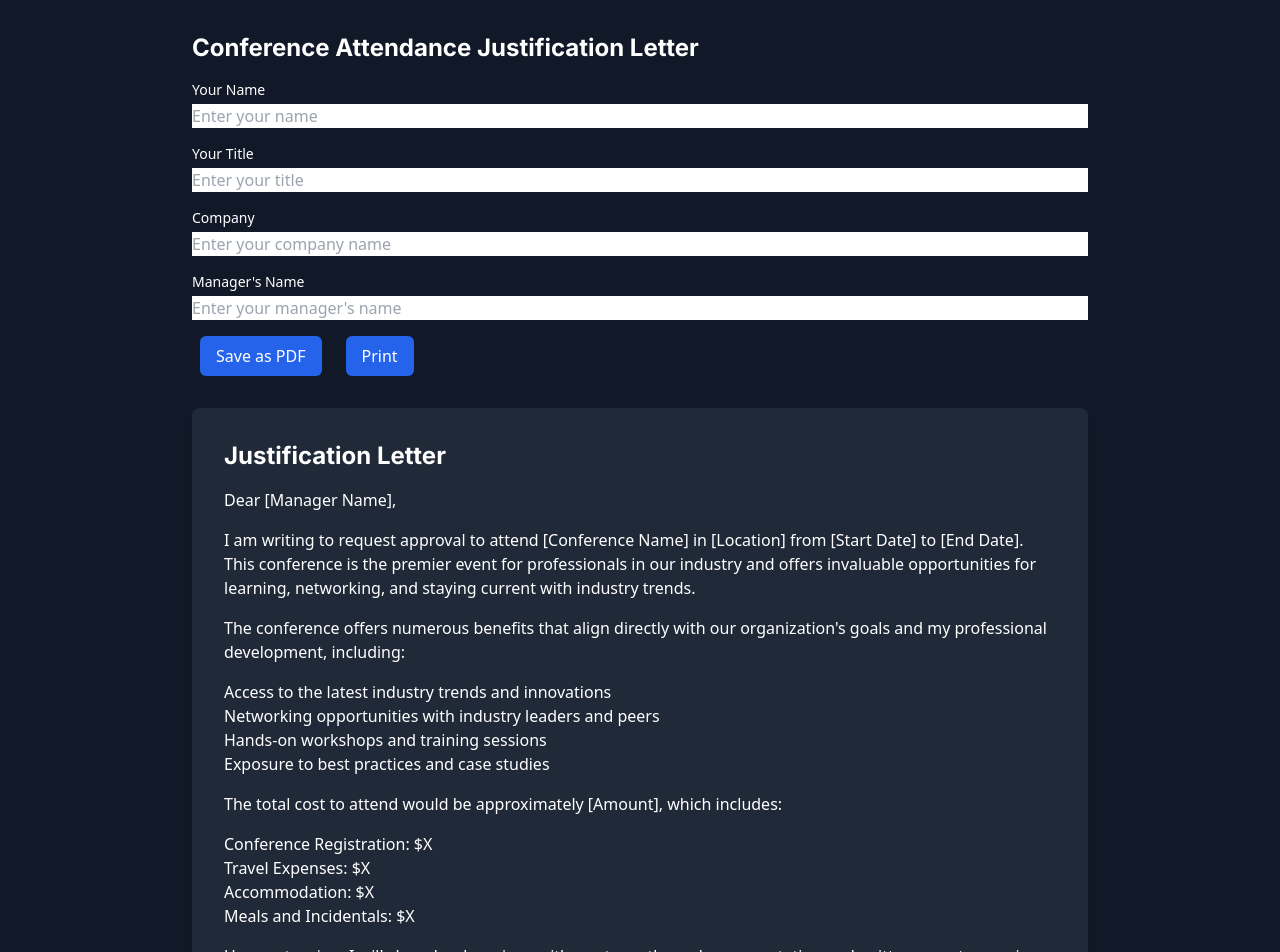
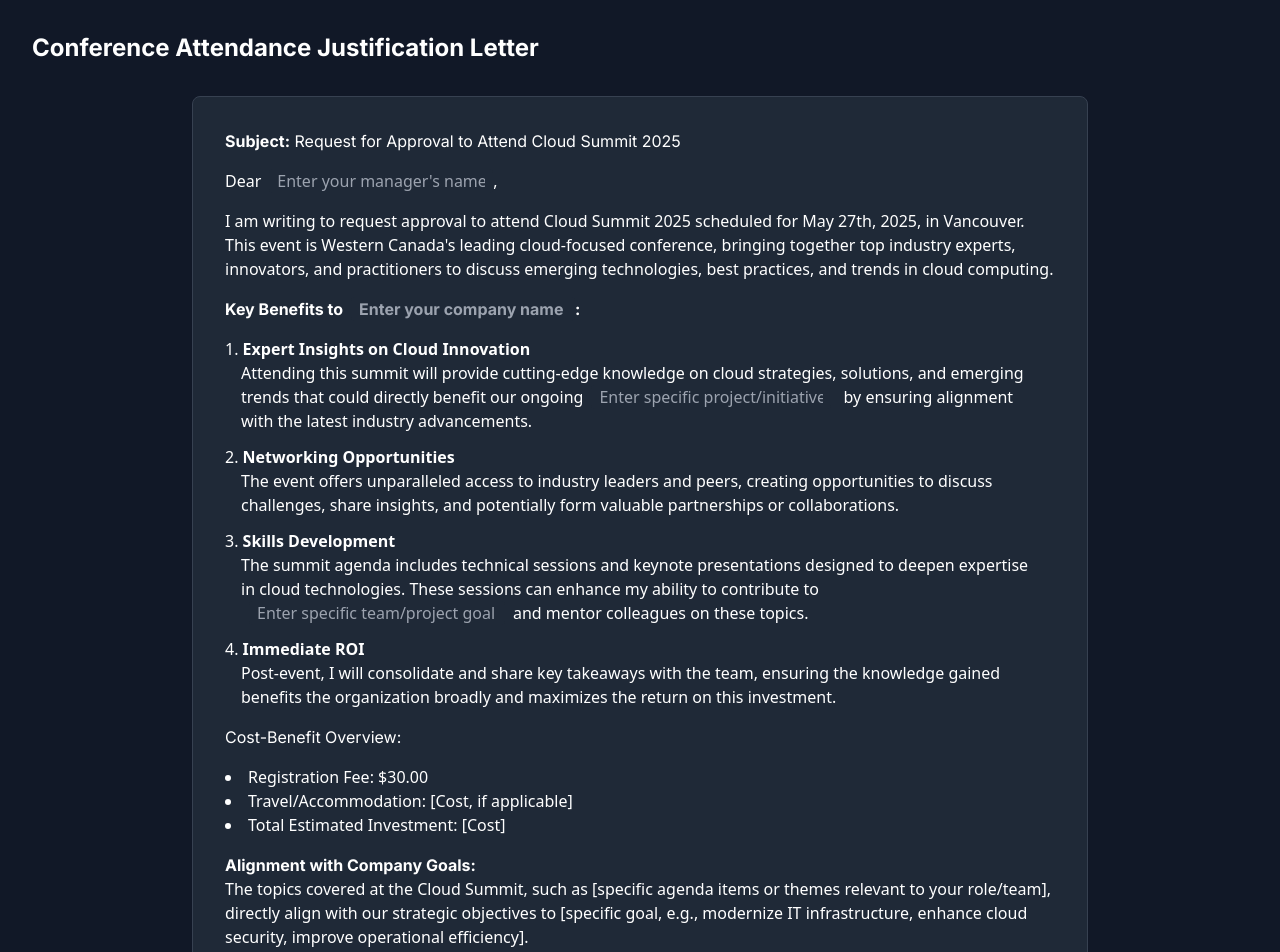
Before and after one commit to bibschan/cloud-summit-2025, a Next.js app: page /justification-letter in a window 1280 px wide. Shown: the top 952 px of the page. Built offline with nearby package versions, Linux system fonts and the light colour scheme.

Commit message:
removed input fields above and changed input directly to letter

```diff
--- a/src/components/justification-letter-pdf.tsx
+++ b/src/components/justification-letter-pdf.tsx
@@ -6,16 +6,20 @@ import { jsPDF } from 'jspdf';
 export default function JustificationLetterPDF() {
     const [formData, setFormData] = useState(
         {
+            managerName: '',
+            company: '',
+            specificProject: '',
+            specificTeam: '',
+            travelCost: '',
+            agenda: '',
+            goals: '',
             name: '',
             title: '',
-            company: '',
-            managerName: '',
-            customAmount: '',
-            department: ''
         }
     )
     const [isSmallScreen, setIsSmallScreen] = useState(false)
-    const pdfRef = useRef<HTMLDivElement>(null)
+    const pdfRef = useRef<HTMLDivElement>(null);
+    const currentDate = new Date();
 
     useEffect(() => {
         const handleResize = () => {
@@ -80,113 +84,124 @@ export default function JustificationLetterPDF() {
 
     return (
         <div className="min-h-screen bg-gray-900 text-white p-4 sm:p-8">
-            <div className="max-w-4xl mx-auto">
+
                 <h1 className="text-2xl font-bold">Conference Attendance Justification Letter</h1>
 
-                <div className="space-y-4 my-4 ">
-                    <div>
-                        <label className="block text-sm font-medium mb-1">Your Name</label>
+            <div ref={pdfRef} className="rounded-lg border text-card-foreground shadow-sm bg-gray-800 border-gray-700 max-w-4xl mx-auto mt-8 p-8">
+                <div className={`pdf-content ${isSmallScreen ? "text-sm" : "text-base"}`}>
+                    <h3 className="mb-4"><span className="font-bold">Subject:</span> Request for Approval to Attend Cloud Summit 2025 </h3>
+                    <p className="whitespace-pre-wrap">{formData.title}</p>
+                </div>
+                <div className="prose max-w-none">
+
+                    <p className="mb-4">Dear
+                    <input
+                            name="managerName"
+                            value={formData.managerName}
+                            onChange={handleChange}
+                            placeholder="Enter your manager's name"
+                            className="w-56 bg-gray-800 border-gray-700 rounded px-2 ml-2"
+                    />,
+                    </p>
+                    <p className="mb-4">
+                        I am writing to request approval to attend <a href="https://www.cloudsummit.com" target="_blank" rel="noopener noreferrer">Cloud Summit 2025</a> scheduled for May 27th, 2025, in Vancouver. This event is Western Canada&#39;s leading cloud-focused conference, bringing together top industry experts, innovators, and practitioners to discuss emerging technologies, best practices, and trends in cloud computing.
+                    </p>
+
+                    <h3 className="mb-4 font-bold">Key Benefits to
+                        <input
+                            name="company"
+                            value={formData.company}
+                            onChange={handleChange}
+                            placeholder="Enter your company name"
+                            className="w-56 bg-gray-800 border-gray-700 rounded px-2 ml-2"
+                        />:
+                    </h3>
+
+                    <ol className="mb-4 list-decimal list-inside flex flex-col gap-3">
+                        <li>
+                            <span className="font-bold">Expert Insights on Cloud Innovation</span>
+                            <p className="mx-4">Attending this summit will provide cutting-edge knowledge on cloud strategies, solutions, and emerging trends that could directly benefit our ongoing
+                            <input
+                            name="specificProject"
+                            value={formData.specificProject}
+                            onChange={handleChange}
+                            placeholder="Enter specific project/initiative"
+                            className="w-60 bg-gray-800 border-gray-700 rounded px-2 mx-2"
+                            /> by ensuring alignment with the latest industry advancements.
+                            </p>
+                        </li>
+                        <li>
+                            <span className="font-bold">Networking Opportunities</span>
+                            <p className="mx-4">The event offers unparalleled access to industry leaders and peers, creating opportunities to discuss challenges, share insights, and potentially form valuable partnerships or collaborations.
+                            </p>
+                        </li>
+                        <li>
+                            <span className="font-bold">Skills Development</span>
+                            <p className="mx-4">The summit agenda includes technical sessions and keynote presentations designed to deepen expertise in cloud technologies. These sessions can enhance my ability to contribute to
+                            <input
+                            name="specificTeam"
+                            value={formData.specificTeam}
+                            onChange={handleChange}
+                            placeholder="Enter specific team/project goal"
+                            className="w-64 bg-gray-800 border-gray-700 rounded pl-2 mx-2"
+                            />
+                            and mentor colleagues on these topics.</p>
+                        </li>
+                        <li>
+                            <span className="font-bold">Immediate ROI</span>
+                            <p className="mx-4">Post-event, I will consolidate and share key takeaways with the team, ensuring the knowledge gained benefits the organization broadly and maximizes the return on this investment.</p>
+                        </li>
+                    </ol>
+
+                    <h3 className="mb-4">
+                        Cost-Benefit Overview:
+                    </h3>
+                    <ul className="list-disc list-inside mb-4">
+                        <li>Registration Fee: {currentDate > new Date('2025-03-01') ? '$60.00' : '$30.00'}</li>
+                        <li>Travel/Accommodation: [Cost, if applicable]</li>
+                        <li>Total Estimated Investment: [Cost]</li>
+                    </ul>
+
+                    <h3 className="mt-4 font-bold">Alignment with Company Goals: </h3>
+                    <p className="mb-4">
+                        The topics covered at the Cloud Summit, such as [specific agenda items or themes relevant to your role/team], directly align with our strategic objectives to [specific goal, e.g., modernize IT infrastructure, enhance cloud security, improve operational efficiency].
+                    </p>
+
+                    <p className="mb-4">
+                        Thank you for considering this request. Attending the Cloud Summit 2025 will not only benefit my professional development but also directly support {formData.company || '[Company Name]'}&#39;s growth and innovation initiatives.
+                    </p>
+                    <p className="mb-4">
+                        Please let me know if you need any additional details or if we can discuss further.
+                    </p>
+
+                    <p className="mb-4">
+                        Best regards,<br />
                         <input
                             name="name"
                             value={formData.name}
                             onChange={handleChange}
                             placeholder="Enter your name"
-                            className="w-full"
+                            className="w-full bg-gray-800 border-gray-700 rounded px-2 my-2 "
                         />
-                    </div>
-                    <div>
-                        <label className="block text-sm font-medium mb-1">Your Title</label>
+                        <br />
                         <input
                             name="title"
                             value={formData.title}
                             onChange={handleChange}
                             placeholder="Enter your title"
-                            className="w-full"
+                            className="w-full bg-gray-800 border-gray-700 rounded px-2 my-2"
                         />
-                    </div>
-                    <div>
-                        <label className="block text-sm font-medium mb-1">Company</label>
-                        <input
-                            name="company"
-                            value={formData.company}
-                            onChange={handleChange}
-                            placeholder="Enter your company name"
-                            className="w-full"
-                        />
-                    </div>
-                    <div>
-                        <label className="block text-sm font-medium mb-1">Manager's Name</label>
-                        <input
-                            name="managerName"
-                            value={formData.managerName}
-                            onChange={handleChange}
-                            placeholder="Enter your manager's name"
-                            className="w-full"
-                        />
-                    </div>
-                </div>
-                <div className="space-x-4">
-                    <button onClick={handleSave} className="bg-blue-600 mx-2 px-4 py-2 rounded-md">
-                        Save as PDF
-                    </button>
-                    <button onClick={handlePrint} className="bg-blue-600 mx-2 px-4 py-2 rounded-md">
-                        Print
-                    </button>
+                        <br />
+                    </p>
                 </div>
             </div>
-            <div ref={pdfRef} className="max-w-4xl mx-auto mt-8 p-8 bg-gray-800 rounded-lg shadow-lg">
-                <div className={`pdf-content ${isSmallScreen ? "text-sm" : "text-base"}`}>
-                    <h2 className="text-2xl font-bold mb-4">Justification Letter</h2>
-                    <p className="whitespace-pre-wrap">{formData.title}</p>
-                </div>
-                <div className="prose max-w-none">
-                    <p className="mb-4">Dear {formData.managerName || '[Manager Name]'},</p>
-
-                    <p className="mb-4">
-                        I am writing to request approval to attend [Conference Name] in [Location] from [Start Date] to [End Date].
-                        This conference is the premier event for professionals in our industry and offers invaluable opportunities
-                        for learning, networking, and staying current with industry trends.
-                    </p>
-
-                    <p className="mb-4">
-                        The conference offers numerous benefits that align directly with our organization's goals and my professional
-                        development, including:
-                    </p>
-
-                    <ul className="mb-4">
-                        <li>Access to the latest industry trends and innovations</li>
-                        <li>Networking opportunities with industry leaders and peers</li>
-                        <li>Hands-on workshops and training sessions</li>
-                        <li>Exposure to best practices and case studies</li>
-                    </ul>
-
-                    <p className="mb-4">
-                        The total cost to attend would be approximately [Amount], which includes:
-                    </p>
-
-                    <ul className="mb-4">
-                        <li>Conference Registration: $X</li>
-                        <li>Travel Expenses: $X</li>
-                        <li>Accommodation: $X</li>
-                        <li>Meals and Incidentals: $X</li>
-                    </ul>
-
-                    <p className="mb-4">
-                        Upon returning, I will share key learnings with our team through a presentation and written report,
-                        ensuring that the knowledge gained benefits our entire organization.
-                    </p>
-
-                    <p className="mb-4">
-                        Thank you for considering this request. I look forward to discussing this opportunity with you.
-                    </p>
-
-                    <p className="mb-4">
-                        Best regards,<br />
-                        {formData.name || '[Your Name]'}<br />
-                        {formData.title || '[Your Title]'}<br />
-                        {formData.company || '[Company Name]'}
-                    </p>
-                </div>
+            <div className=" flex justify-end my-4 max-w-4xl mx-auto">
+                <a onClick={handleSave} className="bg-blue-600 mx-2 px-4 py-2 rounded-md">
+                    <img alt='Save as PDF' src='/justification-letter/download.svg'></img>
+                </a>
+                <a onClick={handlePrint} className="bg-blue-600 mx-2 px-4 py-2 rounded-md">
+                    <img alt='Print' src='/justification-letter/printer.svg'></img>
+                </a>
             </div>
         </div>
     )
```
Also changed, not shown: public/justification-letter/download.svg (added), public/justification-letter/printer.svg (added).
